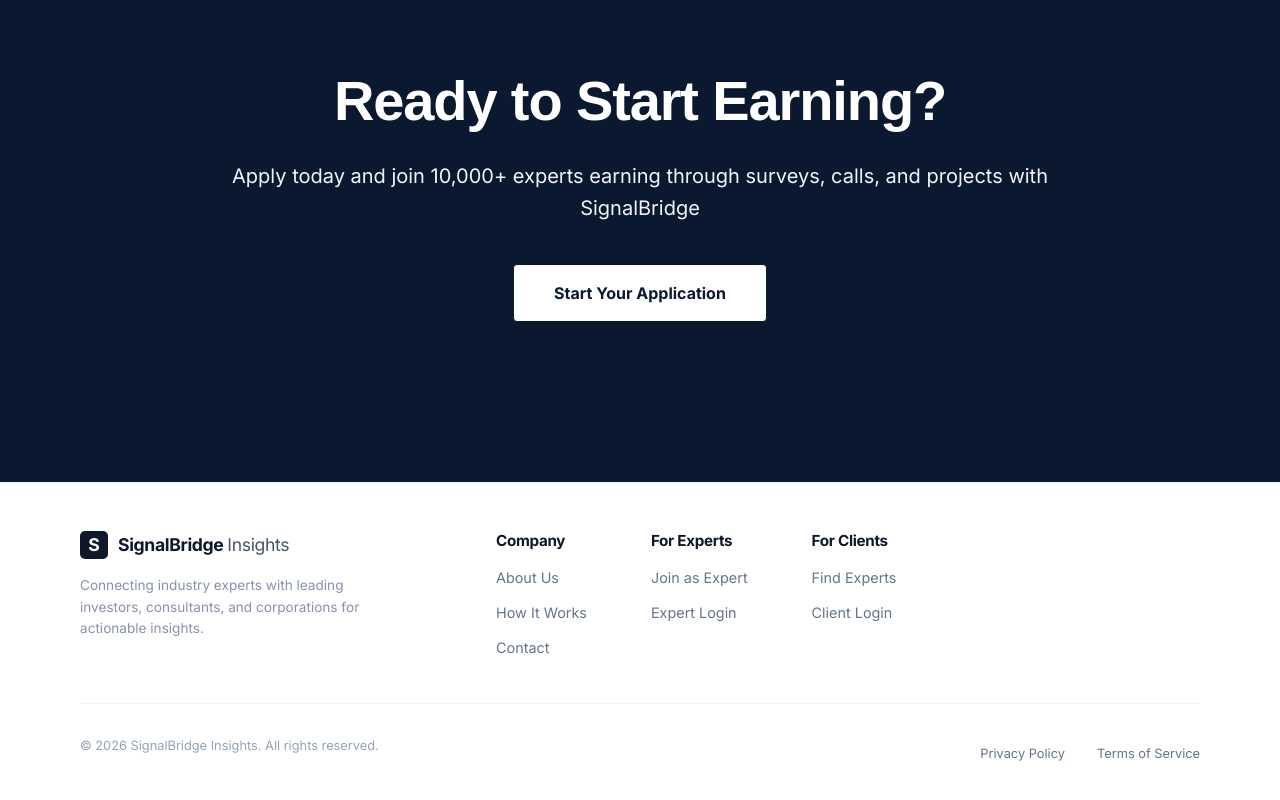
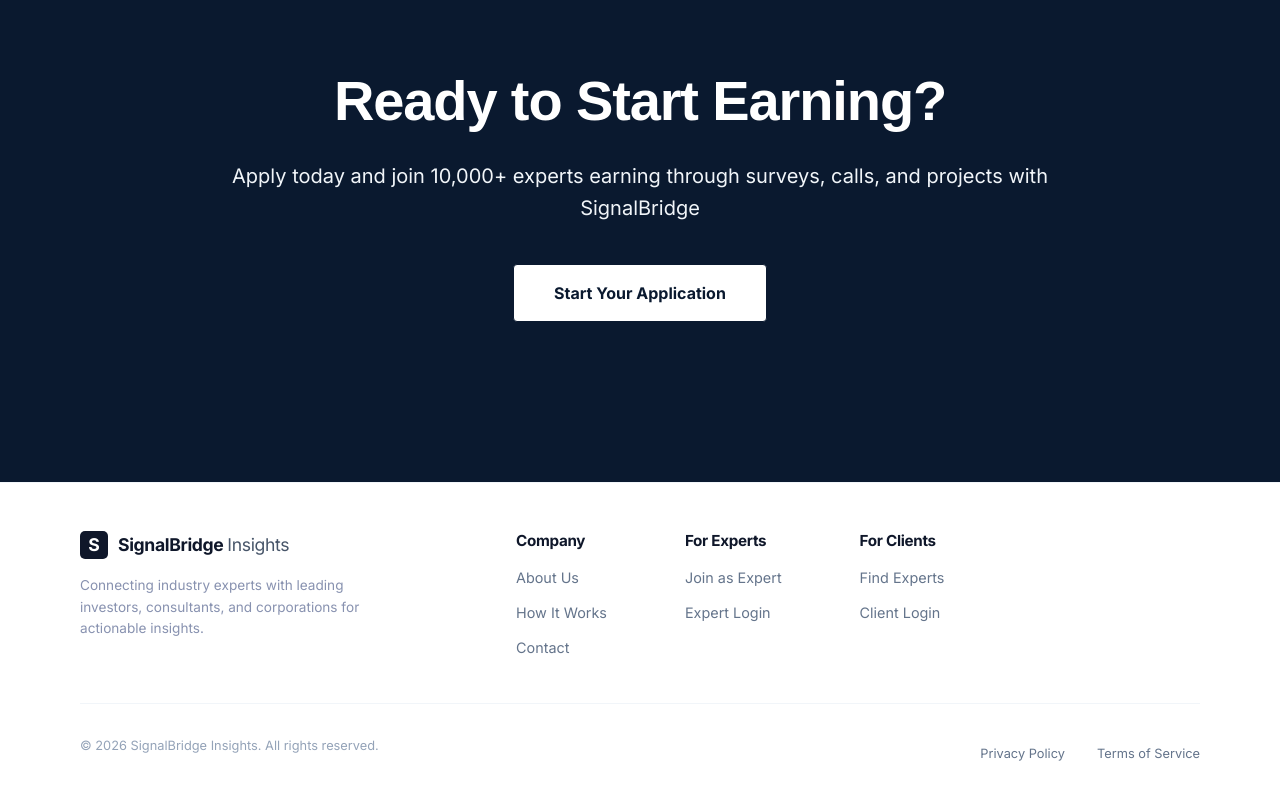
Before and after one commit to skydani26/signalbridge-insights, a Next.js app: page /for-experts in a window 1280 px wide. Shown: the part 7379-8179 px from the top of the page. Built offline with nearby package versions, Linux system fonts and the light colour scheme; a web font is replaced by a local one.

Commit message:
style: increase footer column spacing by 20%

```diff
--- a/src/components/Footer.module.css
+++ b/src/components/Footer.module.css
@@ -16,8 +16,8 @@
     display: flex;
     justify-content: flex-start;
     flex-wrap: wrap;
-    gap: 96px;
-    /* Reduced by 20% from 120px */
+    gap: 116px;
+    /* Increased by 20% from 96px */
     margin-bottom: 32px;
     /* Reduced from 48px */
     padding-left: 0;
@@ -76,8 +76,8 @@
 
 .links {
     display: flex;
-    gap: 64px;
-    /* Reduced by 20% from 80px */
+    gap: 78px;
+    /* Increased by 20% from 64px */
     flex-wrap: wrap;
     flex: 1;
 }
```
